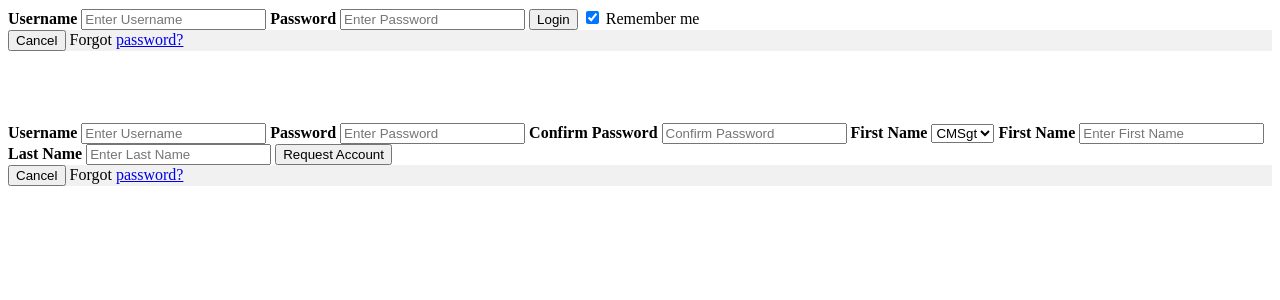
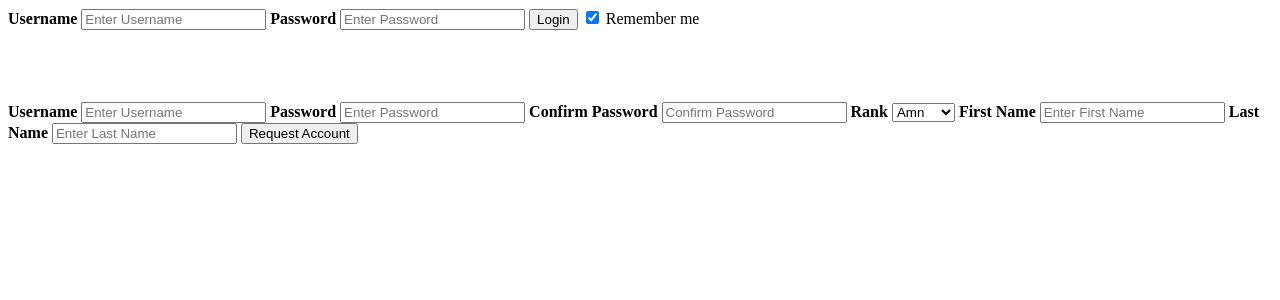
Before and after one commit to zacharylaborde/VTSystem, a Flask app: page / in a window 1280 px wide. Shown: the top 300 px of the page. Run offline with Flask 2, Linux system fonts and the light colour scheme.

Commit message:
Edited Log-in-form and Request-an-account-form

```diff
--- a/templates/login-form.html
+++ b/templates/login-form.html
@@ -11,9 +11,4 @@
       <input type="checkbox" checked="checked" name="remember"> Remember me
     </label>
   </div>
-
-  <div class="container" style="background-color:#f1f1f1">
-    <button type="button" class="cancelbtn">Cancel</button>
-    <span class="psw">Forgot <a href="#">password?</a></span>
-  </div>
 </form>
--- a/templates/request-an-account-form.html
+++ b/templates/request-an-account-form.html
@@ -9,7 +9,7 @@
     <label for="cpsw"><b>Confirm Password</b></label>
     <input type="password" placeholder="Confirm Password" name="cpsw" required>
 
-    <label for="rnk"><b>First Name</b></label>
+    <label for="rnk"><b>Rank</b></label>
     <select name="rnk" id="rnk">
         <option value="cmsgt">CMSgt</option>
         <option value="smsgt">SMSgt</option>
@@ -18,7 +18,7 @@
         <option value="ssgt">SSgt</option>
         <option value="sra">SrA</option>
         <option value="a1c">A1C</option>
-        <option value="amn">Amn</option>
+        <option value="amn" selected>Amn</option>
         <option value="ab">AB</option>
     </select>
 
@@ -30,9 +30,4 @@
 
     <button type="submit">Request Account</button>
   </div>
-
-  <div class="container" style="background-color:#f1f1f1">
-    <button type="button" class="cancelbtn">Cancel</button>
-    <span class="psw">Forgot <a href="#">password?</a></span>
-  </div>
 </form>
```
